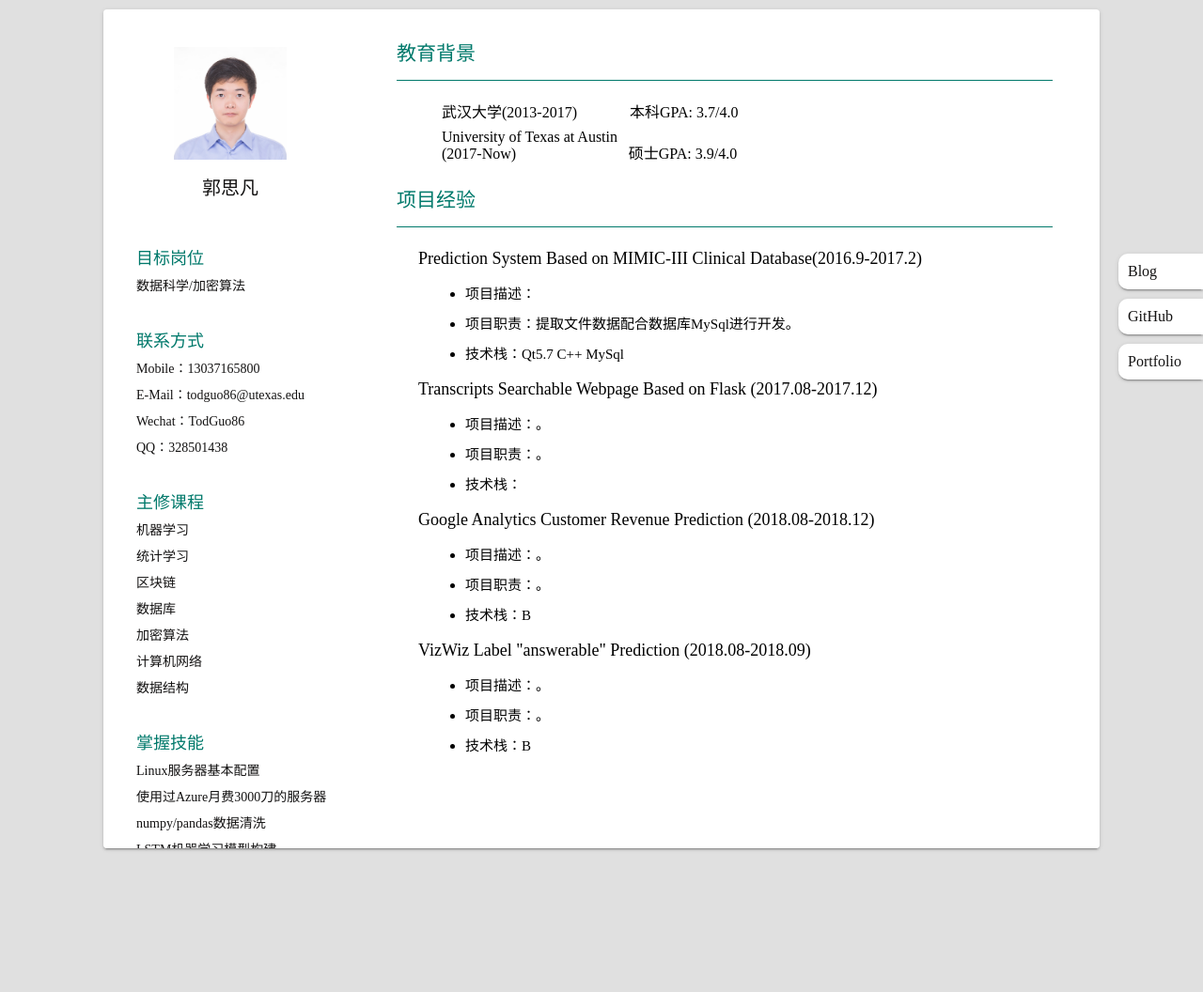
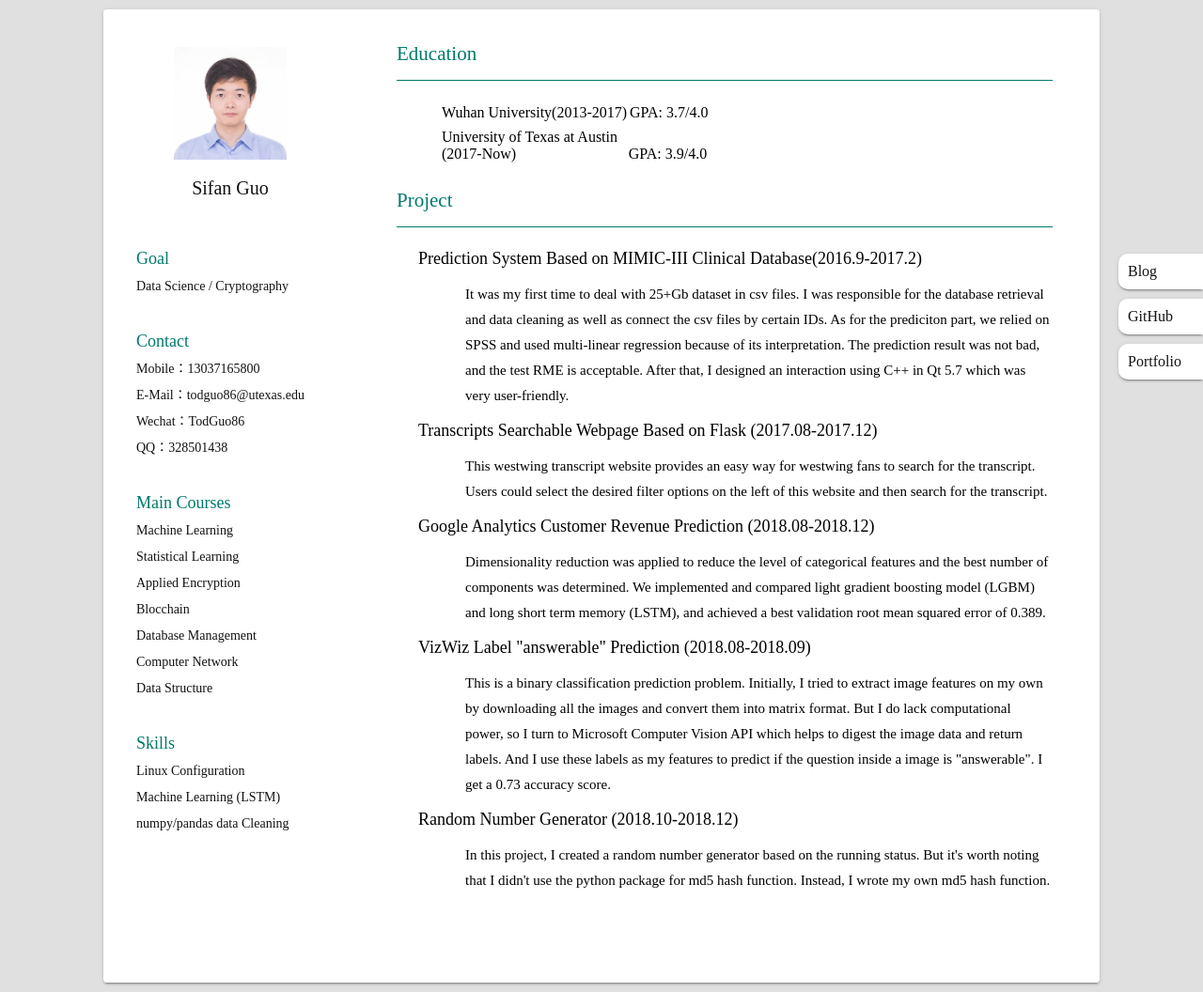
Before and after one commit to SifanGuo/sifanguo.github.io, a Jekyll site: the page portfolio/en_resume.html, which Jekyll copies as it is, in a window 1280 px wide. Shown: the whole page at 94% size. Built offline with Jekyll 4.4.1, drawn with Linux system fonts in a browser that asks for light colours; before the commit the page ends 913 px from its top, so only the background shows below that.

Commit message:
add en resume

```diff
--- a/portfolio/en_resume.html
+++ b/portfolio/en_resume.html
@@ -47,15 +47,15 @@
         <div class="sidebar">
             <div class="title">
                 <img src="../styles/images/sifan.jpg">
-                <h1>郭思凡</h1>
+                <h1>Sifan Guo</h1>
             </div>
             <ul class="side-info">
                 <li class="someRight">
-                    <dt>目标岗位</dt>
-                    <dd>数据科学/加密算法</dd>
+                    <dt>Goal</dt>
+                    <dd>Data Science / Cryptography</dd>
                 </li>
                 <li class="someRight">
-                    <dt>联系方式</dt>
+                    <dt>Contact</dt>
                     <dd>Mobile：13037165800</dd>
                     <dd>E-Mail：todguo86@utexas.edu</dd>
                     <dd>Wechat：TodGuo86</dd>
@@ -63,22 +63,21 @@
                 </li>
 
                 <li class="someRight">
-                    <dt>主修课程</dt>
-                    <dd>机器学习</dd>
-                    <dd>统计学习</dd>
-                    <dd>区块链</dd>
-                    <dd>数据库</dd>
-                    <dd>加密算法</dd>
-                    <dd>计算机网络</dd>
-                    <dd>数据结构</dd>
+                    <dt>Main Courses</dt>
+                    <dd>Machine Learning</dd>
+                    <dd>Statistical Learning</dd>
+                    <dd>Applied Encryption</dd>
+                    <dd>Blocchain</dd>
+                    <dd>Database Management</dd>
+                    <dd>Computer Network</dd>
+                    <dd>Data Structure</dd>
                 </li>
                 <li class="someRight">
-                    <dt>掌握技能</dt>
-                    <dd>Linux服务器基本配置</dd>
-                    <dd>使用过Azure月费3000刀的服务器</dd>
-                    <dd>numpy/pandas数据清洗</dd>
-                    <dd>LSTM机器学习模型构建</dd>
-                    <dd></dd>
+                    <dt>Skills</dt>
+                    <dd>Linux Configuration</dd>
+                    <dd>Machine Learning (LSTM)</dd>
+                    <dd>numpy/pandas data Cleaning</dd>
+
 
                 </li>
             </ul>
@@ -86,30 +85,23 @@
         <div class="main">
             <ul class="main-info">
                 <li class="someRight">
-                    <dt>教育背景</dt>
-                    <dd class="setDdRight"><span class="setWidth">武汉大学(2013-2017)</span><span>本科GPA: 3.7/4.0</span></dd>
-                    <dd class="setDdRight"><span class="setWidth2">University of Texas at Austin (2017-Now)</span> <span>硕士GPA: 3.9/4.0</span></dd>
+                    <dt>Education</dt>
+                    <dd class="setDdRight"><span class="setWidth">Wuhan University(2013-2017)</span><span>GPA: 3.7/4.0</span></dd>
+                    <dd class="setDdRight"><span class="setWidth2">University of Texas at Austin (2017-Now)</span> <span>GPA: 3.9/4.0</span></dd>
 
                 </li>
                 <li>
-                    <dt>项目经验</dt>
+                    <dt>Project</dt>
                     <ul class="exp">
                         <li>
                             <h4>
                                 Prediction System Based on MIMIC-III Clinical Database(2016.9-2017.2)
                             </h4>
                             <ul class="describe">
-                                <li>
-                                    <p>项目描述：</p>
-
-                                </li>
-                                <li>
-                                    <p>项目职责：提取文件数据配合数据库MySql进行开发。</p>
-
-                                </li>
-                                <li>
-                                    <p>技术栈：Qt5.7 C++ MySql</p>
-                                </li>
+                              <p>
+                                It was my first time to deal with 25+Gb dataset in csv files. I was responsible for the database retrieval and data cleaning as well as connect the csv files by certain IDs. As for the prediciton part, we relied on SPSS and used multi-linear regression because of its interpretation.
+The prediction result was not bad, and the test RME is acceptable. After that, I designed an interaction using C++ in Qt 5.7 which was very user-friendly.</p>
+                              </p>
                             </ul>
                         </li>
                         <li>
@@ -117,15 +109,8 @@
                                 Transcripts Searchable Webpage Based on Flask (2017.08-2017.12)
                             </h4>
                             <ul class="describe">
-                                <li>
-                                    <p>项目描述：。</p>
-                                </li>
-                                <li>
-                                    <p>项目职责：。</p>
-                                </li>
-                                <li>
-                                    <p>技术栈：</p>
-                                </li>
+
+                                    <p>This westwing transcript website provides an easy way for westwing fans to search for the transcript. Users could select the desired filter options on the left of this website and then search for the transcript. </p>
                             </ul>
                         </li>
                         <li>
@@ -133,16 +118,7 @@
                                 Google Analytics Customer Revenue Prediction (2018.08-2018.12)
                             </h4>
                             <ul class="describe">
-                                <li>
-                                    <p>项目描述：。</p>
-                                </li>
-
-                                <li>
-                                    <p>项目职责：。</p>
-                                </li>
-                                <li>
-                                    <p>技术栈：B</p>
-                                </li>
+                                    <p>Dimensionality reduction was applied to reduce the level of categorical features and the best number of components was determined. We implemented and compared light gradient boosting model (LGBM) and long short term memory (LSTM), and achieved a best validation root mean squared error of 0.389. </p>
                             </ul>
                         </li>
                         <li>
@@ -150,16 +126,21 @@
                                 VizWiz Label "answerable" Prediction (2018.08-2018.09)
                             </h4>
                             <ul class="describe">
-                                <li>
-                                    <p>项目描述：。</p>
-                                </li>
 
-                                <li>
-                                    <p>项目职责：。</p>
-                                </li>
-                                <li>
-                                    <p>技术栈：B</p>
-                                </li>
+                                    <p>This is a binary classification prediction problem. Initially, I tried to extract image features on my own by downloading all the images and convert them into matrix format. But I do lack computational power, so I turn to Microsoft Computer Vision API which helps to digest the image data and return labels. And I use these labels as my features to predict if the question inside a image is "answerable". I get a 0.73 accuracy score.</p>
+
+                            </ul>
+                        </li>
+
+                        <li>
+                            <h4>
+                                Random Number Generator (2018.10-2018.12)
+                            </h4>
+                            <ul class="describe">
+
+                                    <p>
+                                      In this project, I created a random number generator based on the running status. But it's worth noting that I didn't use the python package for md5 hash function. Instead, I wrote my own md5 hash function.
+                                    </p>
                             </ul>
                         </li>
                     </ul>
```
